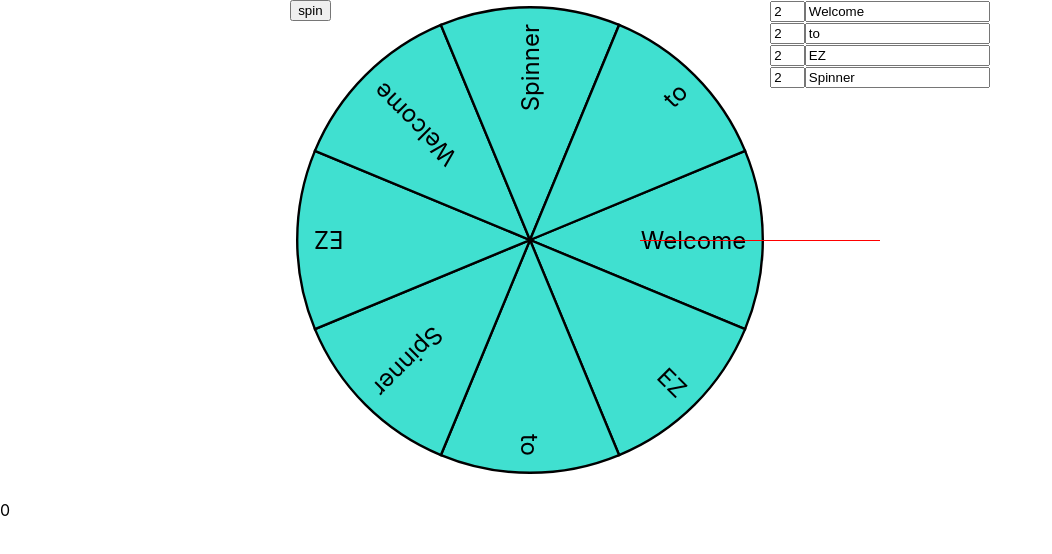
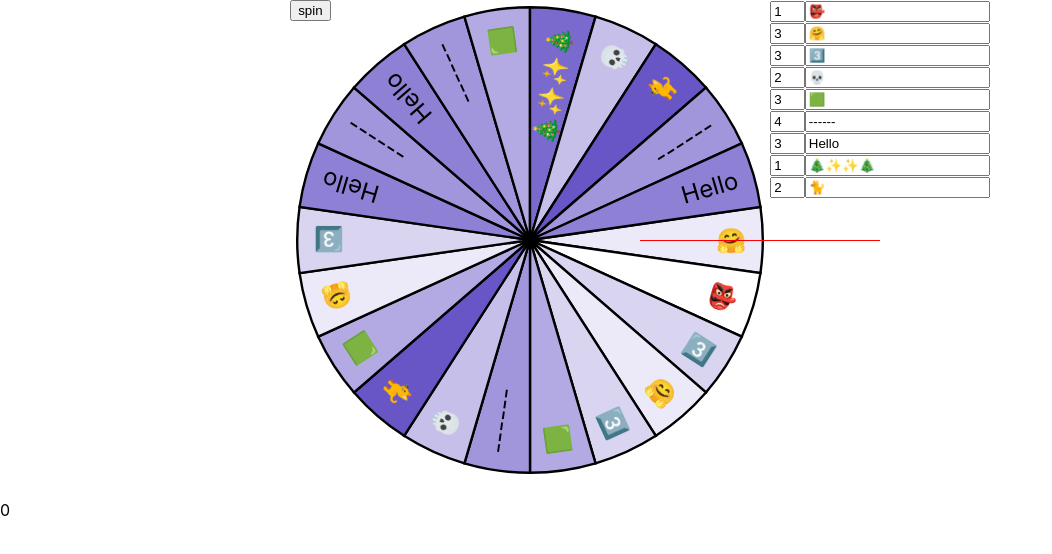
Before and after one commit to z-eric/EZ_Wheel, a React (Create React App) app in the folder spinner-wheel/: page / in a window 1280 px wide. Shown: the top 554 px of the page, without its empty margins (0-1052 px from the left). Built offline with nearby package versions, Linux system fonts and the light colour scheme.

Commit message:
wip 13 - auto color selection - rudimentary themes

```diff
--- a/spinner-wheel/src/components/MainPanel.tsx
+++ b/spinner-wheel/src/components/MainPanel.tsx
@@ -3,24 +3,24 @@ import WheelSpinner from './WheelSpinner';
 import LabelPanel from './LabelPanel';
 import { WheelContextProvider, WheelOption } from '../contexts/WheelContext';
 
-const DEBUG_MODE = false;
+const DEBUG_MODE = true;
 
 const defaultOptions: WheelOption[] = [
   {
     label: 'Welcome',
-    value: 2,
+    value: 3,
+  },
+  {
+    label: 'Spinner',
+    value: 3,
+  },
+  {
+    label: 'EZ',
+    value: 3,
   },
   {
     label: 'to',
-    value: 2,
-  },
-  {
-    label: 'EZ',
-    value: 2,
-  },
-  {
-    label: 'Spinner',
-    value: 2,
+    value: 3,
   },
 ]
 
@@ -28,6 +28,7 @@ const debugOptions: WheelOption[] = [
   {
     label: '👺',
     value: 1,
+    // color: '#9a458a',
   },
   {
     label: '🤗',
@@ -35,7 +36,7 @@ const debugOptions: WheelOption[] = [
   },
   {
     label: '3️⃣',
-    value: 7,
+    value: 3,
   },
   {
     label: '💀',
@@ -47,12 +48,36 @@ const debugOptions: WheelOption[] = [
   },
   {
     label: '------',
-    value: 7,
+    value: 4,
   },
   {
     label: 'Hello',
     value: 3,
   },
+  {
+    label: '🎄✨✨🎄',
+    value: 1,
+  },
+  {
+    label: '🐈',
+    value: 2,
+  },
+  // {
+  //   label: '$1000',
+  //   value: 2,
+  // },
+  // {
+  //   label: 'Booya',
+  //   value: 1,
+  // },
+  // {
+  //   label: '🎃',
+  //   value: 3,
+  // },
+  // {
+  //   label: 'Very Nice',
+  //   value: 3,
+  // },
 ];
 
 const initializeWheelData = () => {
--- a/spinner-wheel/src/components/Wedge.tsx
+++ b/spinner-wheel/src/components/Wedge.tsx
@@ -7,9 +7,10 @@ interface WedgeProps {
   wedgeX: number,
   wedgeY: number,
   viewBox: number,
+  color: string,
 }
 
-const Wedge = ({wheelRadius, label, angle, wedgeX, wedgeY, viewBox}: WedgeProps) => {
+const Wedge = ({wheelRadius, label, angle, wedgeX, wedgeY, viewBox, color}: WedgeProps) => {
 
   return (
     <>
@@ -27,7 +28,7 @@ const Wedge = ({wheelRadius, label, angle, wedgeX, wedgeY, viewBox}: WedgeProps)
               l ${wedgeX} ${wedgeY}
               a ${wheelRadius} ${wheelRadius} 0 0 0 0 ${wedgeY * -2}
               Z`}
-            fill='turquoise' stroke='black' strokeWidth={'0.1'}
+            fill={color} stroke='black' strokeWidth={'0.1'}
           />
         </svg>
       </div>
--- a/spinner-wheel/src/components/Wheel.tsx
+++ b/spinner-wheel/src/components/Wheel.tsx
@@ -8,6 +8,7 @@
 import { memo, useContext } from 'react';
 import Wedge from './Wedge';
 import { WheelContext, WheelOption } from '../contexts/WheelContext';
+import { Theme } from '../themes/themes';
 
 interface WheelProps {
   sendWedgePattern: (pattern: number[]) => void;
@@ -86,7 +87,7 @@ const calcWedgePattern = (wheelData : WheelOption[]) => {
 /** Calculates the mathematical properties each wedge requires
  * and returns the array of assembled Wedges.
  */
-const buildWedges = (wheelData: WheelOption[], wheelRadius: number) => {
+const buildWedges = (wheelData: WheelOption[], wheelRadius: number, theme: Theme) => {
   // cartesian from polar
   // x = r * cos(angle)
   // y = r * sin(angle)
@@ -109,6 +110,9 @@ const buildWedges = (wheelData: WheelOption[], wheelRadius: number) => {
           wedgeX={wedgeX}
           wedgeY={wedgeY}
           viewBox={viewBox}
+          // color={wheelData[optionIndex].color ?? `hsl(${(360 / wheelData.length) * optionIndex} 50% 50%)`} // programmatic hue
+          color={wheelData[optionIndex].color ?? `hsl(250 50% ${100 - ((50 / wheelData.length) * optionIndex)}%)`} // programmatic lightness
+          // color={wheelData[optionIndex].color ?? theme.wedgeColors[optionIndex % theme.wedgeColors.length]} // theme
         />
       ))}
     </>
@@ -129,7 +133,7 @@ const Wheel = memo(({sendWedgePattern} : WheelProps) => {
           width: '30rem',
           height: '30rem',
         }}>
-        {buildWedges(wheelContext.data, wheelRadius)}
+        {buildWedges(wheelContext.data, wheelRadius, wheelContext.themes[0])}
       </div>
     </>
   );
--- a/spinner-wheel/src/contexts/WheelContext.tsx
+++ b/spinner-wheel/src/contexts/WheelContext.tsx
@@ -1,17 +1,22 @@
 import { createContext, ReactNode, useMemo, useState } from "react";
+import * as thm from "../themes/themes";
+import { Theme } from "../themes/themes";
 
 export type WheelContextType = {
   data: WheelOption[],
+  themes: Theme[],
   setData: (value: WheelOption[]) => void,
 }
 
 export interface WheelOption{
-    label: string,
-    value: number,
+  label: string,
+  value: number,
+  color?: string,
 }
 
 export const WheelContext = createContext<WheelContextType>({
   data: [],
+  themes: [],
   setData: () => { },
 });
 
@@ -23,12 +28,16 @@ export const WheelContextProvider = ({
   children: ReactNode,
 }) => {
   const [wheelData, setWheelData] = useState<WheelOption[]>(initOptions);
+  const themes = useMemo<Theme[]>(() => ([
+    thm.defaultTheme,
+  ]), [])
 
   // useMemo on the context prevents the wheel from re-rendering when animated.
   const wheelContextMemo = useMemo(() => ({
     data: wheelData,
+    themes: themes,
     setData: setWheelData,
-  }), [wheelData]);
+  }), [wheelData, themes]);
 
   return (
     <WheelContext.Provider value={wheelContextMemo}>
--- /dev/null
+++ b/spinner-wheel/src/themes/themes.ts
@@ -0,0 +1,25 @@
+export type Theme = {
+  wedgeColors: string[],
+  mainColors: {
+    primary: string,
+    secondary: string,
+    trim?: string,
+    highlight?: string,
+    selected?: string,
+  }
+}
+
+export const defaultTheme: Theme = {
+  wedgeColors: [
+    'red',
+    'orange',
+    'yellow',
+    'green',
+    'blue',
+    'purple',
+  ],
+  mainColors: {
+    primary: 'turquoise',
+    secondary: 'teal',
+  }
+}
```
